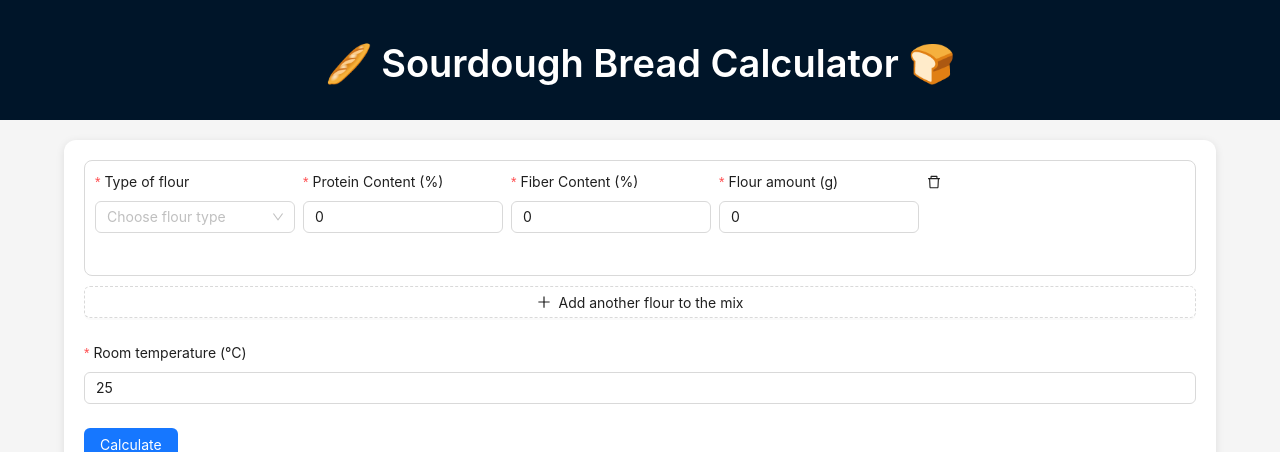
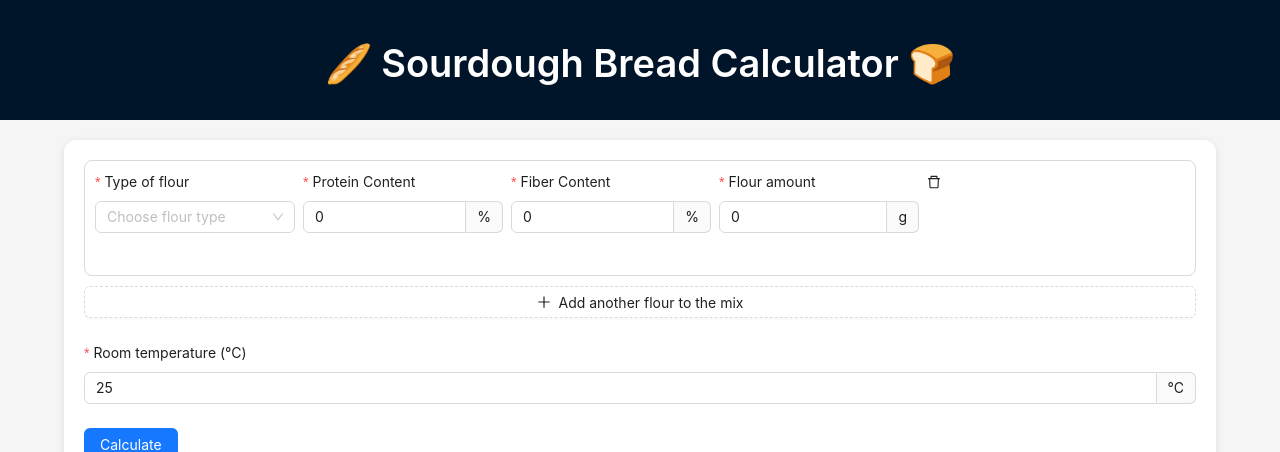
Before and after one commit to sergiogalici/bread-dough-calculator, a React (Vite) app: page / in a window 1280 px wide. Shown: the top 452 px of the page. Built offline with nearby package versions, Linux system fonts and the light colour scheme.

Commit message:
refactor: Update labels and input fields for flour content in App.jsx

```diff
--- a/src/App.jsx
+++ b/src/App.jsx
@@ -123,7 +123,7 @@ const App = () => {
                             {...field}
                             name={[field.name, "proteinContent"]}
                             fieldKey={[field.fieldKey, "proteinContent"]}
-                            label="Protein Content (%)"
+                            label="Protein Content"
                             style={{ width: 200 }}
                             rules={[
                               {
@@ -137,6 +137,7 @@ const App = () => {
                               max={100}
                               placeholder="Insert your flour water content"
                               style={{ width: "100%" }}
+                              addonAfter="%"
                             />
                           </Form.Item>
 
@@ -144,7 +145,7 @@ const App = () => {
                             {...field}
                             name={[field.name, "fiberContent"]}
                             fieldKey={[field.fieldKey, "fiberContent"]}
-                            label="Fiber Content (%)"
+                            label="Fiber Content"
                             style={{ width: 200 }}
                             rules={[
                               {
@@ -158,6 +159,7 @@ const App = () => {
                               max={100}
                               placeholder="Insert your flour's fiber content"
                               style={{ width: "100%" }}
+                              addonAfter="%"
                             />
                           </Form.Item>
 
@@ -165,7 +167,7 @@ const App = () => {
                             {...field}
                             name={[field.name, "flourAmount"]}
                             fieldKey={[field.fieldKey, "flourAmount"]}
-                            label="Flour amount (g)"
+                            label="Flour amount"
                             style={{ width: 200 }}
                             rules={[
                               {
@@ -178,6 +180,7 @@ const App = () => {
                               min={0}
                               placeholder="Insert your flour amount in grams"
                               style={{ width: "100%" }}
+                              addonAfter="g"
                             />
                           </Form.Item>
 
@@ -206,6 +209,7 @@ const App = () => {
                 rules={[
                   { required: true, message: "Insert your room temperature" },
                 ]}
+                initialValue={25}
               >
                 <InputNumber
                   min={-10}
@@ -213,6 +217,7 @@ const App = () => {
                   placeholder="Insert your room temperature"
                   style={{ width: "100%" }}
                   defaultValue={25}
+                  addonAfter="°C"
                 />
               </Form.Item>
 
```
